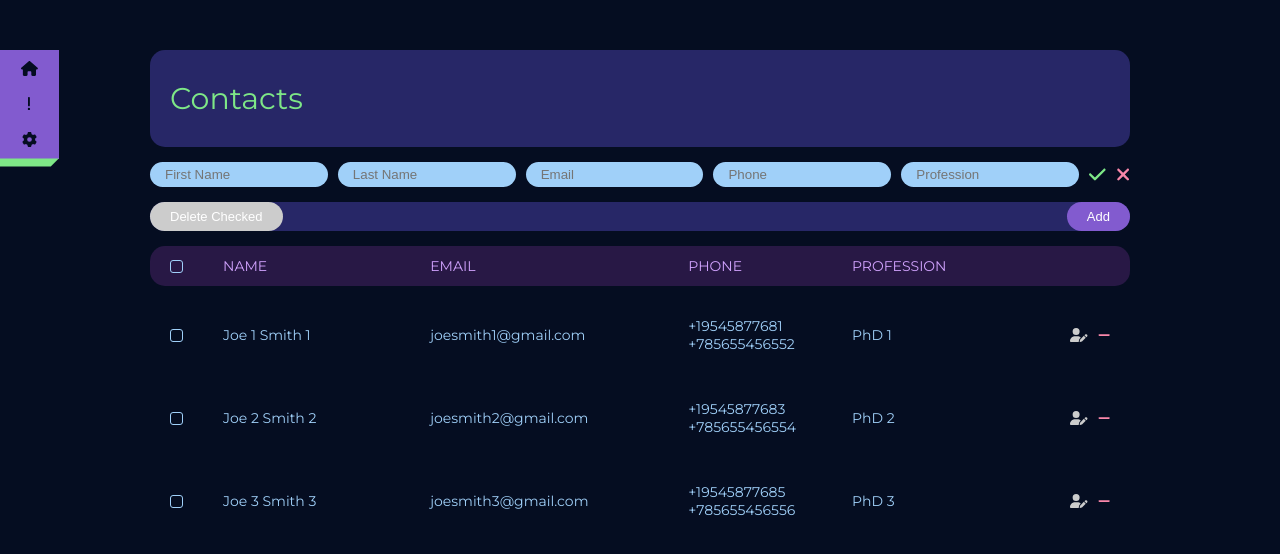
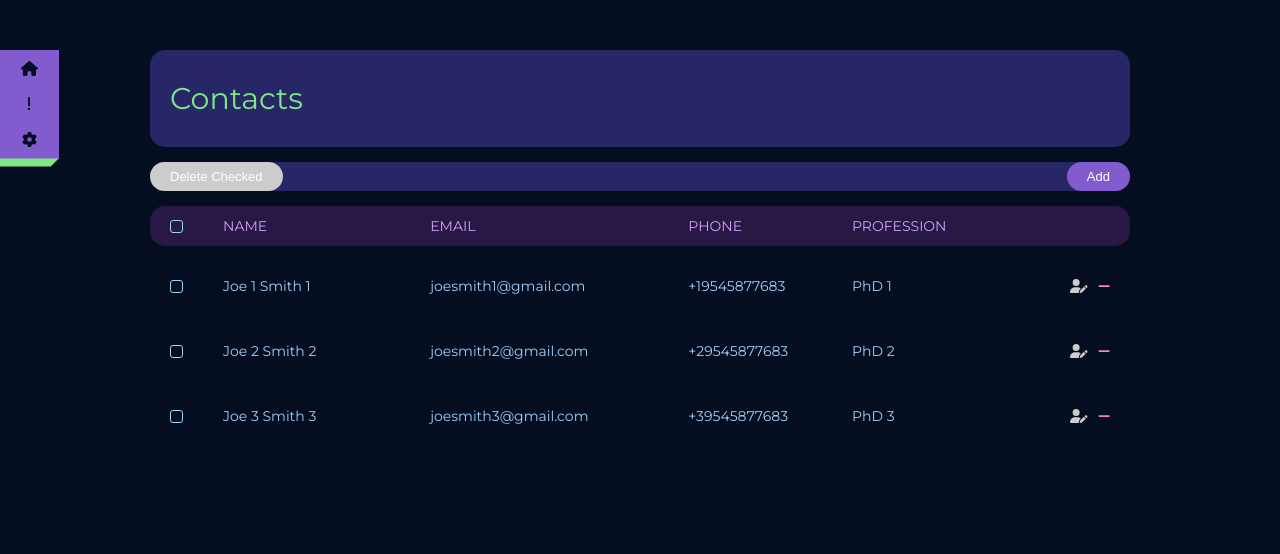
Before and after one commit to ghumash/ContactManager, a React (Create React App) app: page /#/ in a window 1280 px wide. Shown: the top 554 px of the page. Built offline with nearby package versions, Linux system fonts and the light colour scheme.

Commit message:
Refactor: "InlineContact" component

```diff
--- a/src/List/InlineContact/InlineContact.jsx
+++ b/src/List/InlineContact/InlineContact.jsx
@@ -7,7 +7,6 @@ import {useState} from "react";
 import {v4 as uuidv4} from "uuid";
 import {FontAwesomeIcon} from "@fortawesome/react-fontawesome";
 import {faCheck, faXmark} from "@fortawesome/free-solid-svg-icons";
-import PhoneItem from "../ListItem/ListItem/PhoneItem/PhoneItem";
 
 export default function InlineContact({
                                         firstName,
@@ -27,8 +26,6 @@ export default function InlineContact({
   const [emailInput, setEmailInput] = useState(email);
   const [professionInput, setProfessionInput] = useState(profession);
 
-  const [changedPhone, setChangedPhone] = useState({})
-
   const newContact = {
     id: uuidv4(),
     firstName: firstNameInput,
@@ -42,16 +39,7 @@ export default function InlineContact({
     if (contact.id !== id) {
       return contact;
     } else {
-      const notChangedPhones = contact.phone.filter(phoneItem => phoneItem.id !== changedPhone.id)
-      if(changedPhone) {
-        return {
-          ...newContact,
-          phone: [notChangedPhones, changedPhone]
-        }
-      } else {
       return newContact
-      }
-
     }
   });
 
@@ -138,10 +126,6 @@ export default function InlineContact({
           setEmailInput(e.target.value);
         }}
       />
-      {phone ? phone.map((phoneItem) => {
-          return <PhoneItem key={phoneItem.id} id={phoneItem.id} value={phoneItem.value}
-                            setChangedPhone={setChangedPhone}/>
-        }) :
       <input
         className="InlineContact-item"
         placeholder="Phone"
@@ -151,7 +135,6 @@ export default function InlineContact({
           setPhoneInput(e.target.value);
         }}
       />
-      }
       <input
         className="InlineContact-item"
         placeholder="Profession"
--- a/src/List/ListItem/ListItem.jsx
+++ b/src/List/ListItem/ListItem.jsx
@@ -72,9 +72,7 @@ export default function ListItem({
       </div>
       <div className={!cardViewState ? "ListItem-item row-item-4 row-item" : "ListItem-card-item"}>
         {cardViewState ? (<p className="ListItem-carView-subtitle">Phone</p>) : null}
-        {contact.phone.map((phoneItem) => {
-          return <a href={`tel:${phoneItem.value}`} key={phoneItem.id}>{phoneItem.value} <br/></a>
-        })}
+        <a href={`tel:${contact.phone}`}>{contact.phone} </a>
       </div>
       <div className={!cardViewState ? "ListItem-item row-item-5 row-item" : "ListItem-card-item"}>
         {cardViewState ? (<p className="ListItem-carView-subtitle">Profession</p>) : null}
--- a/src/List/ListItem/ListItem/PhoneItem/PhoneItem.jsx
+++ /dev/null
@@ -1,21 +0,0 @@
-import {useState} from "react";
-
-export default function PhoneItem({id, value, setChangedPhone}) {
-  const [phoneInputValue, setPhoneInput] = useState(value);
-
-  return (
-    <input
-      className="InlineContact-item"
-      placeholder="Phone"
-      type="text"
-      value={phoneInputValue}
-      onChange={(e) => {
-        setPhoneInput(e.target.value)
-        setChangedPhone({
-          id: id,
-          value: phoneInputValue
-        })
-      }}
-    />
-  );
-}
--- a/src/js/config.js
+++ b/src/js/config.js
@@ -1,3 +1,3 @@
 export const cardView = false;
-export const inlineEdit = true;
-export const inlineAdd = true;
+export const inlineEdit = false;
+export const inlineAdd = false;
--- a/src/js/local_data.js
+++ b/src/js/local_data.js
@@ -6,16 +6,7 @@ export const list = [
     firstName: "Joe 1",
     lastName: "Smith 1",
     email: "joesmith1@gmail.com",
-    phone: [
-      {
-        id: uuidv4(),
-        value: "+19545877681"
-      },
-      {
-        id: uuidv4(),
-        value: "+785655456552"
-      }
-    ],
+    phone: "+19545877683",
     profession: "PhD 1",
     avatar: "",
   },
@@ -24,16 +15,7 @@ export const list = [
     firstName: "Joe 2",
     lastName: "Smith 2",
     email: "joesmith2@gmail.com",
-    phone: [
-      {
-        id: uuidv4(),
-        value: "+19545877683"
-      },
-      {
-        id: uuidv4(),
-        value: "+785655456554"
-      }
-    ],
+    phone: "+29545877683",
     profession: "PhD 2",
     avatar: "",
   },
@@ -42,16 +24,7 @@ export const list = [
     firstName: "Joe 3",
     lastName: "Smith 3",
     email: "joesmith3@gmail.com",
-    phone: [
-      {
-        id: uuidv4(),
-        value: "+19545877685"
-      },
-      {
-        id: uuidv4(),
-        value: "+785655456556"
-      }
-    ],
+    phone: "+39545877683",
     profession: "PhD 3",
     avatar: "",
   },
```
Lines whose indentation alone changed are shown as unchanged.
